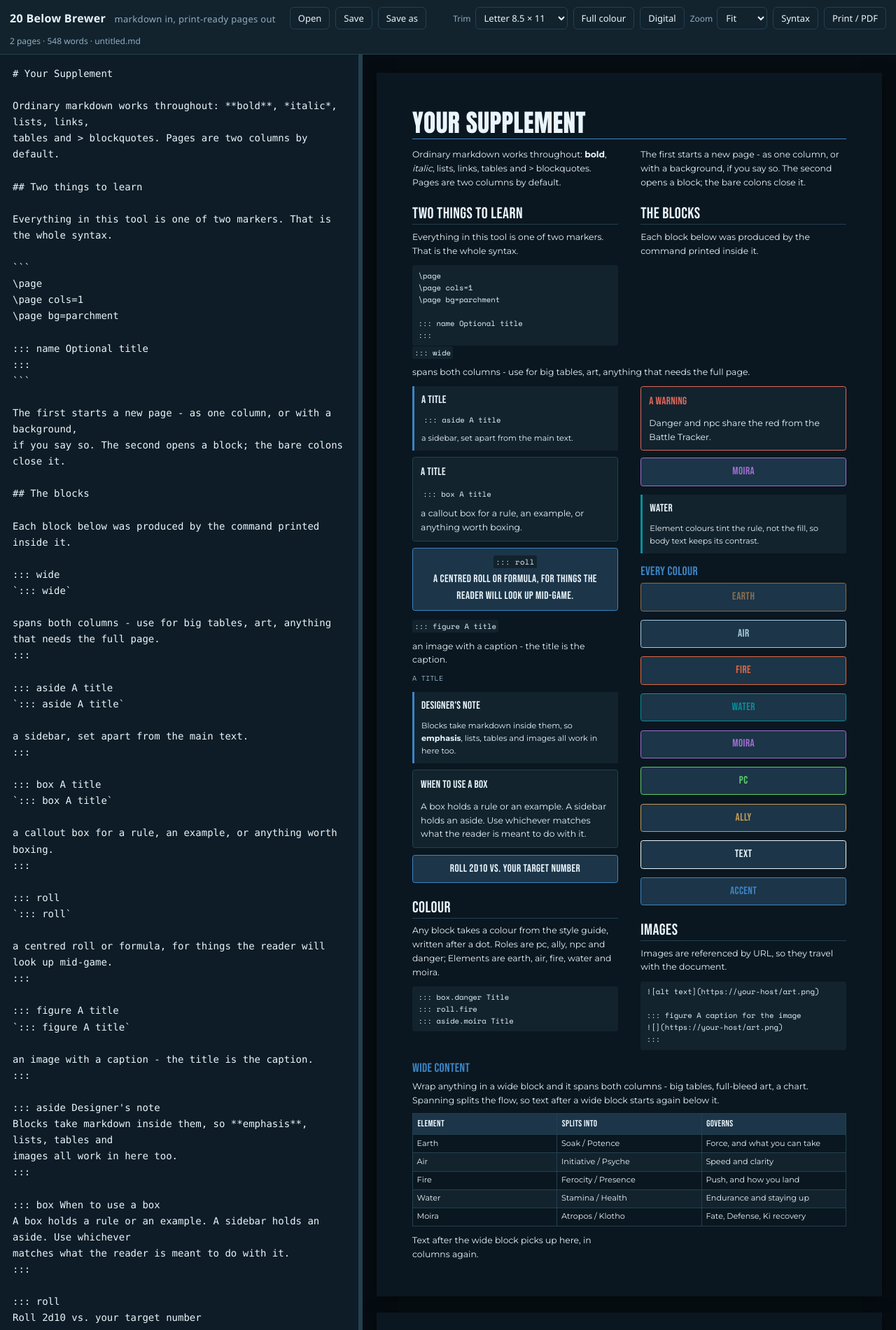
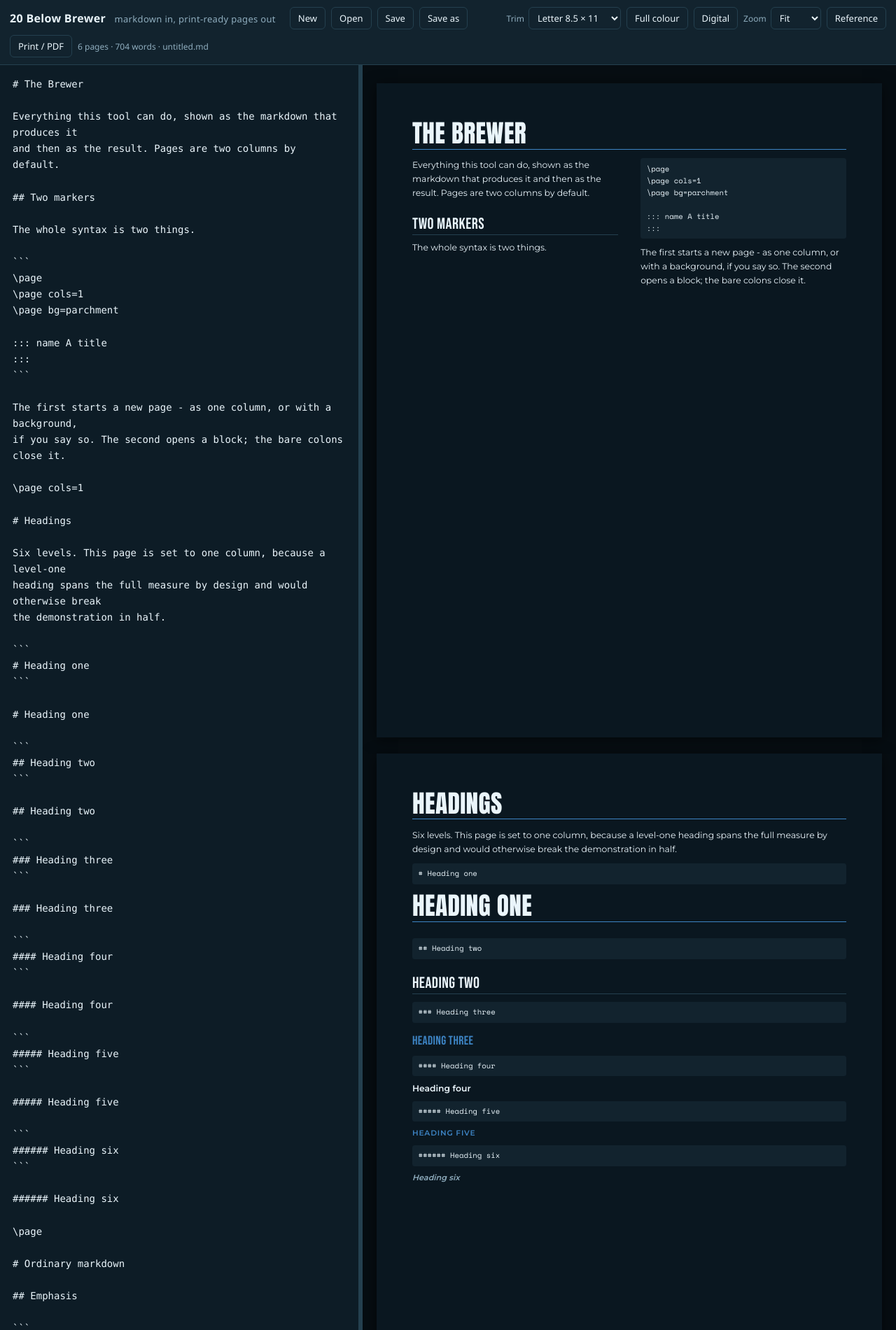
Before and after one commit to feralucce/20_Below, a Jekyll site: the page brew/index.html, which Jekyll copies as it is, in a window 1280 px wide. Shown: the top 1901 px of the page at 70% size. Built offline with Jekyll 4.4.1, drawn with Linux system fonts in a browser that asks for light colours; some of the changed text lies outside the part shown.

Commit message:
Make the guide fully visual, and split New from Reference
The reference is now a real visual guide: every feature is shown as the
markdown that produces it, immediately followed by the result, so a
creator never has to imagine what a marker does.

Added demonstrations for all six heading levels, bold, italic, inline
code, bulleted and numbered lists, links, blockquotes, horizontal
rules, tables and images - the line that used to just claim "ordinary
markdown works" now proves it.

h5 and h6 had no styling at all. They now lean on case and colour
rather than scale, because there is nowhere left to go downward from a
10.5pt body.

The heading demonstrations sit on their own single-column page. A
level-one heading spans the full measure by design, so demonstrating
one mid-document tore the section in half - the page says why.

Two buttons replace one. New starts an almost empty document; Reference
opens the guide in its own window so it can sit beside what is being
written rather than replacing it. sample.js now exports guide() and
starter() for the two purposes, and a first visit still loads the guide
so the tool explains itself unprompted.

Co-Authored-By: Claude Opus 5 <noreply@anthropic.com>

```diff
--- a/brew/brew.css
+++ b/brew/brew.css
@@ -187,7 +187,7 @@ button[aria-pressed="true"]{background:var(--ui-accent-dim); border-color:var(--
 /* ---- typography ---- */
 /* Display faces per docs/style-guide.html: Anton for the headline,
    Bebas Neue for titles and labels, Montserrat for everything else. */
-.page h1,.page h2,.page h3,.page h4{
+.page h1,.page h2,.page h3,.page h4,.page h5,.page h6{
   line-height:1.15; margin:0 0 .35em; color:var(--head); break-after:avoid;
 }
 .page h1{
@@ -206,7 +206,18 @@ button[aria-pressed="true"]{background:var(--ui-accent-dim); border-color:var(--
 }
 .page h4{
   font-family:'Montserrat',"Segoe UI",system-ui,sans-serif; font-weight:600;
-  font-size:10.5pt; margin-top:.8em; color:var(--page-dim);
+  font-size:10.5pt; margin-top:.8em;
+}
+/* Five and six sit below body size and lean on case and colour rather
+   than scale - there is nowhere left to go downward at 10.5pt body. */
+.page h5{
+  font-family:'Montserrat',"Segoe UI",system-ui,sans-serif; font-weight:600;
+  font-size:9pt; letter-spacing:.08em; text-transform:uppercase;
+  margin-top:.8em; color:var(--accent);
+}
+.page h6{
+  font-family:'Montserrat',"Segoe UI",system-ui,sans-serif; font-weight:600;
+  font-size:9.5pt; font-style:italic; margin-top:.8em; color:var(--page-dim);
 }
 .page p{margin:0 0 .7em}
 .page ul,.page ol{margin:0 0 .7em; padding-left:1.25em}
--- a/brew/index.html
+++ b/brew/index.html
@@ -13,6 +13,7 @@
 <div id="bar">
   <div class="title">20 Below Brewer <span>markdown in, print-ready pages out</span></div>
 
+  <button id="btn-new">New</button>
   <button id="btn-open">Open</button>
   <button id="btn-save">Save</button>
   <button id="btn-saveas">Save as</button>
@@ -37,7 +38,7 @@
       <option value="1">100%</option>
     </select>
   </label>
-  <button id="btn-help">Syntax</button>
+  <button id="btn-reference">Reference</button>
   <button id="btn-print">Print / PDF</button>
   <span id="status"></span>
 </div>
--- a/brew/main.js
+++ b/brew/main.js
@@ -2,7 +2,7 @@
    graph busts together. See the note in index.html. */
 const V = new URL(import.meta.url).search;
 const { render } = await import('./render.js' + V);
-const { sample } = await import('./sample.js' + V);
+const { guide, starter } = await import('./sample.js' + V);
 const files = await import('./files.js' + V);
 
 const editor   = document.getElementById('editor');
@@ -136,10 +136,17 @@ document.getElementById('sel-zoom').onchange = (e) => {
 /* Dragging the split changes the available width, so refit. */
 document.getElementById('drag').addEventListener('mouseup', applyZoom);
 
-document.getElementById('btn-help').onclick = () => {
-  if (editor.value.trim() && !confirm('Replace what is in the editor with the syntax sample?')) return;
-  editor.value = sample();
+document.getElementById('btn-new').onclick = () => {
+  if (editor.value.trim() && !confirm('Start a new document? What is in the editor will be replaced.')) return;
+  editor.value = starter();
   draw();
+};
+
+/* The reference opens in its own window so it can sit beside the
+   document being written rather than replacing it. */
+document.getElementById('btn-reference').onclick = () => {
+  window.open('reference.html', '20below-brew-reference',
+    'width=1100,height=900,menubar=no,toolbar=no');
 };
 
 /* Ctrl/Cmd+S saves rather than triggering the browser's page save. */
@@ -166,6 +173,6 @@ document.getElementById('drag').addEventListener('mousedown', (e) => {
 });
 
 /* ---------- boot ---------- */
-editor.value = load(DRAFT) || sample();
+editor.value = load(DRAFT) || guide();
 applyPrefs();
 draw();
--- a/brew/sample.js
+++ b/brew/sample.js
@@ -1,21 +1,32 @@
 const V = new URL(import.meta.url).search;
-const { blockHelp } = await import('./blocks.js' + V);
+const { blockHelp, VARIANTS } = await import('./blocks.js' + V);
 
-/* The document a new user sees, which doubles as the syntax reference.
- * The block list is generated from blocks.js, so adding a block type
- * makes it appear here automatically. */
+/* Two documents.
+ *
+ *   guide()   - the visual reference. Everything the tool can do,
+ *               shown as source and then as the result it produces.
+ *               Opened in its own window by the Reference button, and
+ *               loaded on a first visit.
+ *   starter() - what the New button gives you. Deliberately almost
+ *               empty; the reference is a click away.
+ *
+ * The block and colour lists are generated from blocks.js, so adding
+ * either one documents itself with no second place to update.
+ */
 
 const B = String.fromCharCode(92);            // a single backslash
 const F = String.fromCharCode(96).repeat(3);  // a code fence
 const T = String.fromCharCode(96);            // one backtick, inline code
 
-/* Each block demonstrates itself: the rendered block contains its own
- * invocation, so the syntax and the result are the same object on the
- * page. Generated from the registry, so a new block documents itself.
- *
- * The invocation is written as inline code, which keeps the line from
- * starting with colons - a bare ::: at the start of a line would close
- * the very block it is sitting inside. */
+/* Source, then the same source rendered. The point of the guide is
+ * that you never have to imagine the result. */
+function demo(...lines) {
+  return [F, ...lines, F, '', ...lines].join('\n');
+}
+
+/* Each block rendered with its own invocation printed inside it. The
+ * invocation is inline code so its line does not start with colons - a
+ * bare ::: would close the very block it is sitting in. */
 function blockDemos() {
   return blockHelp()
     .map((b) => {
@@ -25,111 +36,100 @@ function blockDemos() {
     .join('\n\n');
 }
 
-export function sample() {
+/* One roll box per colour, labelled with its own name. */
+function colourDemos() {
+  return VARIANTS.filter((v) => v !== 'npc')
+    .map((v) => ['::: roll.' + v, v.charAt(0).toUpperCase() + v.slice(1), ':::'].join('\n'))
+    .join('\n\n');
+}
+
+export function starter() {
   return [
-    '# Your Supplement',
+    '# Title',
     '',
-    'Ordinary markdown works throughout: **bold**, *italic*, lists, links,',
-    'tables and > blockquotes. Pages are two columns by default.',
+    'Start writing. Two columns by default; the Reference button opens',
+    'a guide to everything the tool can do.',
     '',
-    '## Two things to learn',
+  ].join('\n');
+}
+
+export function guide() {
+  return [
+    '# The Brewer',
     '',
-    'Everything in this tool is one of two markers. That is the whole syntax.',
+    'Everything this tool can do, shown as the markdown that produces it',
+    'and then as the result. Pages are two columns by default.',
+    '',
+    '## Two markers',
+    '',
+    'The whole syntax is two things.',
     '',
     F,
     B + 'page',
     B + 'page cols=1',
     B + 'page bg=parchment',
     '',
-    '::: name Optional title',
+    '::: name A title',
     ':::',
     F,
     '',
     'The first starts a new page - as one column, or with a background,',
     'if you say so. The second opens a block; the bare colons close it.',
     '',
-    '## The blocks',
+    B + 'page cols=1',
     '',
-    'Each block below was produced by the command printed inside it.',
+    '# Headings',
     '',
-    blockDemos(),
+    'Six levels. This page is set to one column, because a level-one',
+    'heading spans the full measure by design and would otherwise break',
+    'the demonstration in half.',
     '',
-    "::: aside Designer's note",
-    'Blocks take markdown inside them, so **emphasis**, lists, tables and',
-    'images all work in here too.',
-    ':::',
+    demo('# Heading one'),
     '',
-    '::: box When to use a box',
-    'A box holds a rule or an example. A sidebar holds an aside. Use whichever',
-    'matches what the reader is meant to do with it.',
-    ':::',
+    demo('## Heading two'),
     '',
-    '::: roll',
-    'Roll 2d10 vs. your target number',
-    ':::',
+    demo('### Heading three'),
     '',
-    '## Colour',
+    demo('#### Heading four'),
     '',
-    'Any block takes a colour from the style guide, written after a dot.',
-    'Roles are pc, ally, npc and danger; Elements are earth, air, fire,',
-    'water and moira.',
+    demo('##### Heading five'),
     '',
-    F,
-    '::: box.danger Title',
-    '::: roll.fire',
-    '::: aside.moira Title',
-    F,
+    demo('###### Heading six'),
     '',
-    '::: box.danger A warning',
-    'Danger and npc share the red from the Battle Tracker.',
-    ':::',
+    B + 'page',
     '',
-    '::: roll.moira',
-    'Moira',
-    ':::',
+    '# Ordinary markdown',
     '',
-    '::: aside.water Water',
-    'Element colours tint the rule, not the fill, so body text keeps its',
-    'contrast.',
-    ':::',
+    '## Emphasis',
     '',
-    '### Every colour',
+    demo('**bold**, *italic*, ***both***, and `inline code`.'),
     '',
-    '::: roll.earth',
-    'Earth',
-    ':::',
+    '## Lists',
     '',
-    '::: roll.air',
-    'Air',
-    ':::',
+    demo('- a bulleted item', '- another item', '  - and one indented'),
     '',
-    '::: roll.fire',
-    'Fire',
-    ':::',
+    demo('1. a numbered item', '2. the next one', '3. and a third'),
     '',
-    '::: roll.water',
-    'Water',
-    ':::',
+    '## Links',
     '',
-    '::: roll.moira',
-    'Moira',
-    ':::',
+    demo('[a link](https://20belowrpg.com)'),
     '',
-    '::: roll.pc',
-    'PC',
-    ':::',
+    '## Blockquotes',
     '',
-    '::: roll.ally',
-    'Ally',
-    ':::',
+    demo('> A quotation, or a line of read-aloud text.'),
     '',
-    '::: roll.text',
-    'Text',
-    ':::',
+    '## Rules',
     '',
-    '::: roll.accent',
-    'Accent',
-    ':::',
+    demo('---'),
+    '',
+    '## Tables',
+    '',
+    demo(
+      '| Element | Splits into |',
+      '|---|---|',
+      '| Earth | Soak / Potence |',
+      '| Moira | Atropos / Klotho |',
+    ),
     '',
     '## Images',
     '',
@@ -137,18 +137,23 @@ export function sample() {
     '',
     F,
     '![alt text](https://your-host/art.png)',
+    F,
     '',
-    '::: figure A caption for the image',
-    '![](https://your-host/art.png)',
-    ':::',
-    F,
+    B + 'page',
+    '',
+    '# The blocks',
+    '',
+    'Each block below was produced by the command printed inside it.',
+    '',
+    blockDemos(),
+    '',
+    '## Wide',
+    '',
+    'A wide block spans both columns. Spanning splits the flow, so text',
+    'after one starts again below it.',
     '',
     '::: wide',
     '### Wide content',
-    '',
-    'Wrap anything in a wide block and it spans both columns - big tables,',
-    'full-bleed art, a chart. Spanning splits the flow, so text after a wide',
-    'block starts again below it.',
     '',
     '| Element | Splits into | Governs |',
     '|---|---|---|',
@@ -159,14 +164,43 @@ export function sample() {
     '| Moira | Atropos / Klotho | Fate, Defense, Ki recovery |',
     ':::',
     '',
-    'Text after the wide block picks up here, in columns again.',
+    B + 'page',
+    '',
+    '# Colour',
+    '',
+    'Any block takes a colour from the style guide, written after a dot.',
+    '',
+    F,
+    '::: box.danger A title',
+    '::: roll.fire',
+    '::: aside.moira A title',
+    F,
+    '',
+    '::: box.danger A danger box',
+    'Danger and npc share the red from the Battle Tracker.',
+    ':::',
+    '',
+    '::: aside.water A water aside',
+    'Colour tints the rule and the title, not the fill, so body text',
+    'keeps its contrast.',
+    ':::',
+    '',
+    '## Every colour',
+    '',
+    colourDemos(),
+    '',
+    '::: aside In greyscale',
+    'Every colour collapses to one grey. A black and white print cannot',
+    'carry nine hues, so say in words what the colour would have said.',
+    ':::',
     '',
     B + 'page cols=1',
     '',
     '# A single-column page',
     '',
-    'Set a page to one column when it wants the full measure - a title page,',
-    'a full-page illustration, or a long table that reads better wide.',
+    'Set with ' + T + B + 'page cols=1' + T + ' when a page wants the full measure - a',
+    'title page, a full-page illustration, or a long table that reads',
+    'better wide.',
     '',
   ].join('\n');
 }
```
Also changed, not shown: brew/reference.html (added, +69 -0 lines).
